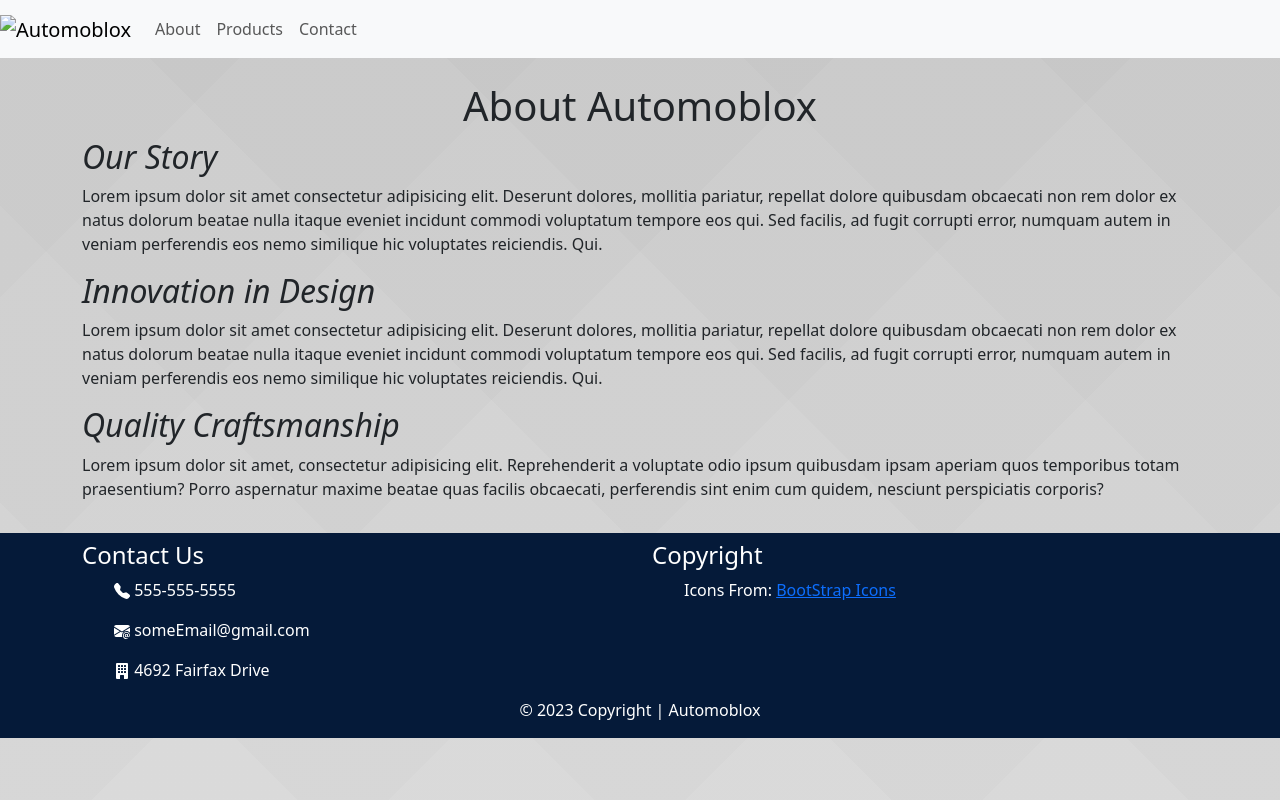
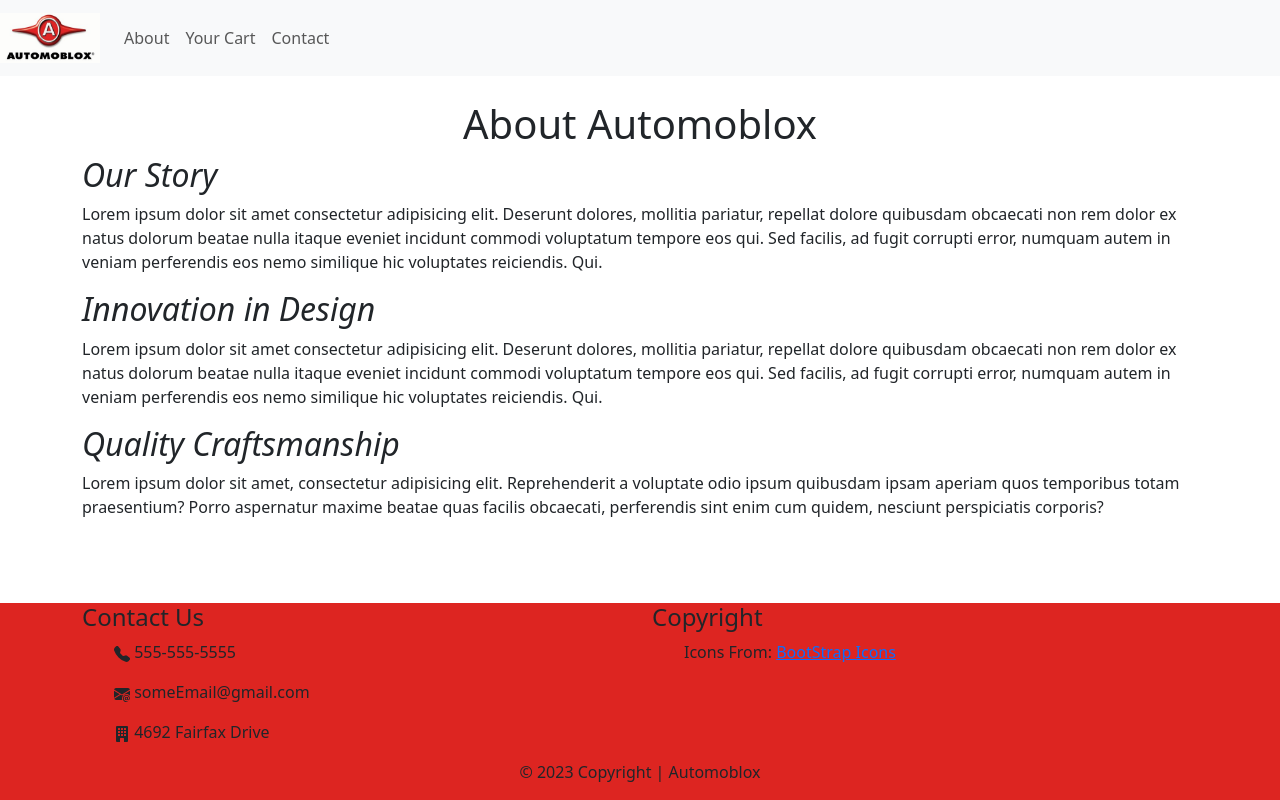
Before and after one commit to Jenna-Deamer/Automoblox-Redesign, a plain HTML site: page About.html in a window 1280 px wide. Drawn offline with nearby package versions, Linux system fonts and the light colour scheme.

```diff
--- a/About.html
+++ b/About.html
@@ -16,10 +16,22 @@
 <body>
   <nav class="navbar navbar-expand-lg navbar-light bg-light">
     <a class="navbar-brand" href="/index.html">
-      <img src="./images/project-1-assets/automoblox_logo.jpg" width="100" height="50" alt="Automoblox">
+      <img
+        src="./images/automoblox_logo.jpg"
+        width="100"
+        height="50"
+        alt="Automoblox"
+      />
     </a>
-    <button class="navbar-toggler" type="button" data-toggle="collapse" data-target="#navbarNav"
-      aria-controls="navbarNav" aria-expanded="false" aria-label="Toggle navigation">
+    <button
+      class="navbar-toggler"
+      type="button"
+      data-toggle="collapse"
+      data-target="#navbarNav"
+      aria-controls="navbarNav"
+      aria-expanded="false"
+      aria-label="Toggle navigation"
+    >
       <span class="navbar-toggler-icon"></span>
     </button>
     <div class="collapse navbar-collapse" id="navbarNav">
@@ -28,7 +40,7 @@
           <a class="nav-link" href="./About.html">About</a>
         </li>
         <li class="nav-item">
-          <a class="nav-link" href="./Products.html">Products</a>
+          <a class="nav-link" href="./cart.html">Your Cart</a>
         </li>
         <li class="nav-item">
           <a class="nav-link" href="./Contact.html">Contact</a>
@@ -39,7 +51,7 @@
   <header>
     <h1 class="text-center pt-4">About Automoblox</h1>
   </header>
-
+<main>
   <section class="container">
     <article>
       <h2>Our Story</h2>
@@ -74,6 +86,7 @@
       </p>
     </article>
   </section>
+</main>
   <footer>
     <div class="container">
       <section class="row">
--- a/styles.css
+++ b/styles.css
@@ -4,9 +4,12 @@
 }
 
 body {
+  position: relative;
   min-height: 100vh;
-  background-image: linear-gradient(135deg, rgba(159, 159, 159, 0.46) 0%, rgba(159, 159, 159, 0.46) 14.286%, rgba(165, 165, 165, 0.46) 14.286%, rgba(165, 165, 165, 0.46) 28.572%, rgba(171, 171, 171, 0.46) 28.572%, rgba(171, 171, 171, 0.46) 42.858%, rgba(178, 178, 178, 0.46) 42.858%, rgba(178, 178, 178, 0.46) 57.144%, rgba(184, 184, 184, 0.46) 57.144%, rgba(184, 184, 184, 0.46) 71.43%, rgba(190, 190, 190, 0.46) 71.43%, rgba(190, 190, 190, 0.46) 85.716%, rgba(196, 196, 196, 0.46) 85.716%, rgba(196, 196, 196, 0.46) 100.002%), linear-gradient(45deg, rgb(252, 252, 252) 0%, rgb(252, 252, 252) 14.286%, rgb(246, 246, 246) 14.286%, rgb(246, 246, 246) 28.572%, rgb(241, 241, 241) 28.572%, rgb(241, 241, 241) 42.858%, rgb(235, 235, 235) 42.858%, rgb(235, 235, 235) 57.144%, rgb(229, 229, 229) 57.144%, rgb(229, 229, 229) 71.43%, rgb(224, 224, 224) 71.43%, rgb(224, 224, 224) 85.716%, rgb(218, 218, 218) 85.716%, rgb(218, 218, 218) 100.002%);
-  background-repeat: no-repeat;
+}
+main{
+  /*make space between footer & content*/
+  margin-bottom: 2em;
 
 }
 h2{
@@ -50,14 +53,13 @@ textarea {
   resize: vertical;
 }
 
-
 footer {
-  margin-top: 2em;
-  background-color: #051a39;
-  color: #fff;
-  padding-top: .5em;
+  background-color: #dd2521;
+/*Force Bottom*/
+  position: absolute;
+  bottom: 0;
+  width: 100%;
 }
-
 footer ul {
   list-style: none;
 }
```
Also changed, not shown: Contact.html (+16 -4 lines), index.html (+2 -44 lines), main.js (+14 -0 lines).
